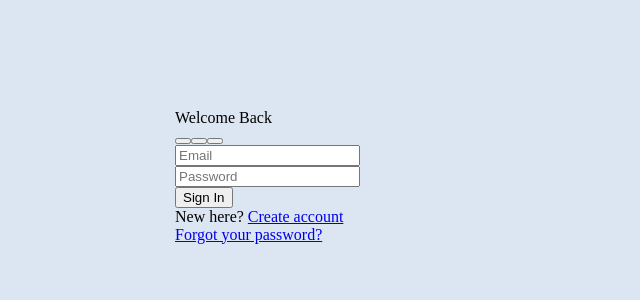
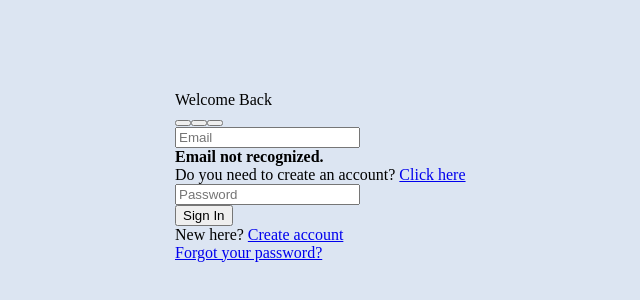
Before and after one commit to fixiabis/react-sign-in-sample, a React (Vite) app: page / in a window 1280 px wide. Shown: the part 224-524 px from the top of the page, without its empty margins (315-955 px from the left). Built offline with nearby package versions, Linux system fonts and the light colour scheme.

Commit message:
feat(sign-in): form dom structure (error/email)

```diff
--- a/src/components/sign-in-form.tsx
+++ b/src/components/sign-in-form.tsx
@@ -7,12 +7,22 @@ export function SignInForm() {
 				<button className="sign-in-form--social-button -twitter" type="button"></button>
 				<button className="sign-in-form--social-button -google" type="button"></button>
 			</div>
-			<input className="sign-in-form--input -email" type="email" placeholder="Email" />
+			<div className="sign-in-form--input -email -wrapper">
+				<input className="sign-in-form--input -email" type="email" placeholder="Email" />
+				<div className="sign-in-form--input-popover">
+					<strong>Email not recognized.</strong>
+					<br />
+					Do you need to create an account?{" "}
+					<a className="sign-in-form--link" href="#">
+						Click here
+					</a>
+				</div>
+			</div>
 			<div className="sign-in-form--input -password -wrapper">
 				<input className="sign-in-form--input -password" type="password" placeholder="Password" />
 				<div className="sign-in-form--password-visibility-toggle"></div>
 			</div>
-			<button className="sign-in-form--button" type="submit">
+			<button className="sign-in-form--button -active" type="submit">
 				Sign In
 			</button>
 			<div className="sign-in-form--hints">
```
